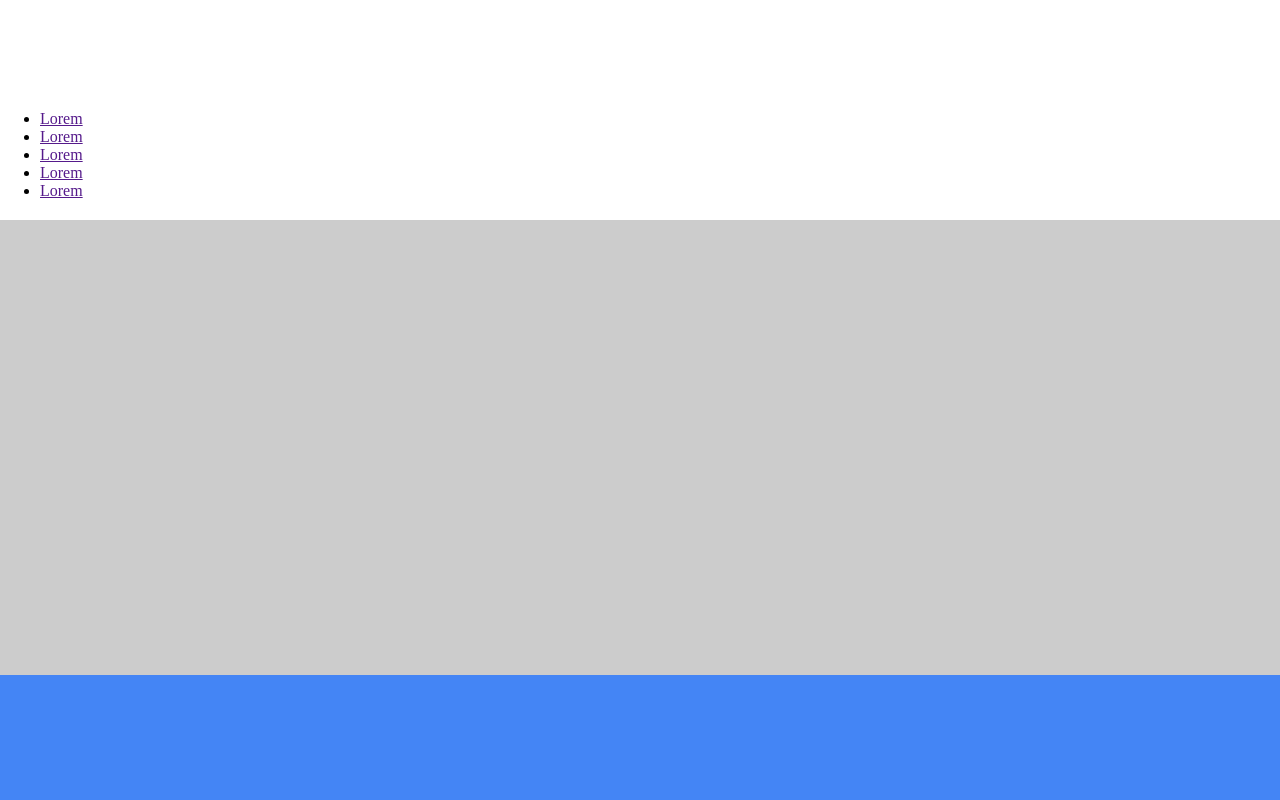
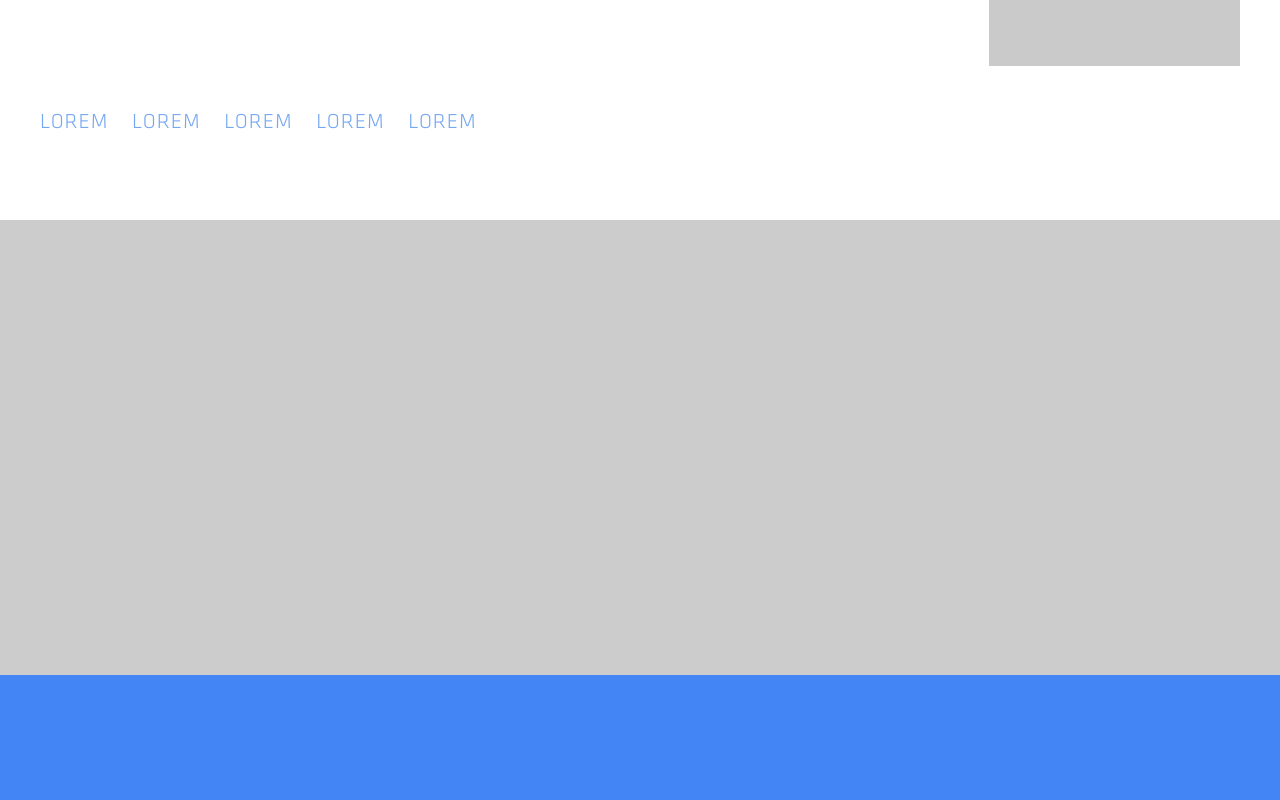
Before and after one commit to spairo/CGM, a plain HTML site: page index.html in a window 1280 px wide. Shown: the top 800 px of the page. Drawn offline with nearby package versions, Linux system fonts and the light colour scheme; a web font is replaced by a local one.

Commit message:
some css rules added
:)

```diff
--- a/css/main.css
+++ b/css/main.css
@@ -15,11 +15,10 @@ body {
    src: url('../fonts/Klavika-Regular.otf#iefix') format('embedded-opentype'),
      url('../fonts/Klavika-Regular.otf') format('woff'),
      url('../fonts/Klavika-Regular.otf') format('truetype'),
-     url('../fonts/Klavika-Regular.otf#NunitoRegular') format('svg');
+     url('../fonts/Klavika-Regular.otf#Klavika-Regular') format('svg');
    font-weight: normal;
    font-style: normal;
 }
-
 
 @font-face{
 	font-family: 'Klavika';
@@ -27,8 +26,19 @@ body {
 	src: url('../fonts/Klavika-Bold.otf#iefix') format('embedded-opentype'),
 		url('../fonts/Klavika-Bold.otf') format('woff'),
 		url('../fonts/Klavika-Bold.otf') format('truetype'),
-		url('../fonts/Klavika-Bold.otf.otf#NunitoRegular') format('svg');
+		url('../fonts/Klavika-Bold.otf.otf#Klavika-Bold') format('svg');
 	font-weight: bold;
+	font-style: normal;
+}
+
+@font-face{
+	font-family: 'Klavika';
+	src: url('../fonts/Klavika-Light.otf');
+	src: url('../fonts/Klavika-Light.otf#iefix') format('embedded-opentype'),
+		url('../fonts/Klavika-Light.otf') format('woff'),
+		url('../fonts/Klavika-Light.otf') format('truetype'),
+		url('../fonts/Klavika-Light.otf.otf#Klavika-Light') format('svg');
+	font-weight: lighter;
 	font-style: normal;
 }
 
@@ -48,13 +58,12 @@ h1,h2,h3,h4,h5{
 
 }
 h1{
-
 	font-weight:bold;
 	color: #478AF8;
 }
 
 
-.wrapper{
+.container{
   width: 1200px;
   margin: auto;
 }
@@ -70,10 +79,33 @@ h1{
     width: 100%;
     height: 110px;
   }
+	.header .subheader .search{
+		float: right;
+		width:251px;
+		height: 66px;
+		background: #CACACA;
+	}
   .header .menu{
     width: 100%;
     height: 110px;
+		overflow: hidden;
   }
+		.header .menu ul{
+			list-style: none;
+		}
+		.header .menu ul li{
+			display: inline-block;
+		}
+		.header .menu ul li a{
+			text-decoration: none;
+			text-transform: uppercase;
+			margin-right: 20px;
+			font-size: 21px;
+			color: #76A7F1;
+			letter-spacing: 1px;
+			font-weight: lighter;
+		}
+
 
 /* Slider */
 
@@ -92,9 +124,9 @@ h1{
     background: #4485F5;
   }
 
-/* Wrapper */
+/* Wrap-general */
 
-.container{
+.wrap-general{
   width: 100%;
   min-height: 500px;
 }
--- a/index.html
+++ b/index.html
@@ -16,9 +16,9 @@
   </head>
   <body>
     <div class="header">
-      <div class="wrapper">
+      <div class="container">
         <div class="subheader">
-
+          <div class="search"></div>
         </div>
         <div class="menu">
           <ul>
@@ -34,13 +34,13 @@
     <div class="slider-wrap">
       <div class="slider"></div>
       <div class="description">
-        <div class="wrapper">
+        <div class="container">
 
         </div>
       </div>
     </div>
-    <div class="container">
-      <div class="wrapper">
+    <div class="wrap-general">
+      <div class="container">
         <h1>Lorem Ipsum Doll</h1>
       </div>
     </div>
@@ -48,12 +48,12 @@
 
     </div>
     <div class="wrap-contact">
-      <div class="wrapper">
+      <div class="container">
         <h1>Contacto</h1>
       </div>
     </div>
     <div class="footer">
-      <div class="wrapper">
+      <div class="container">
       </div>
     </div>
 
```
